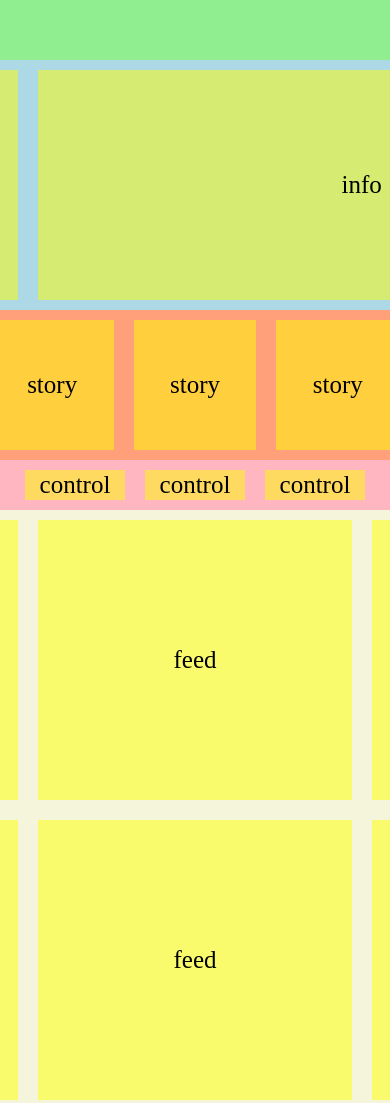
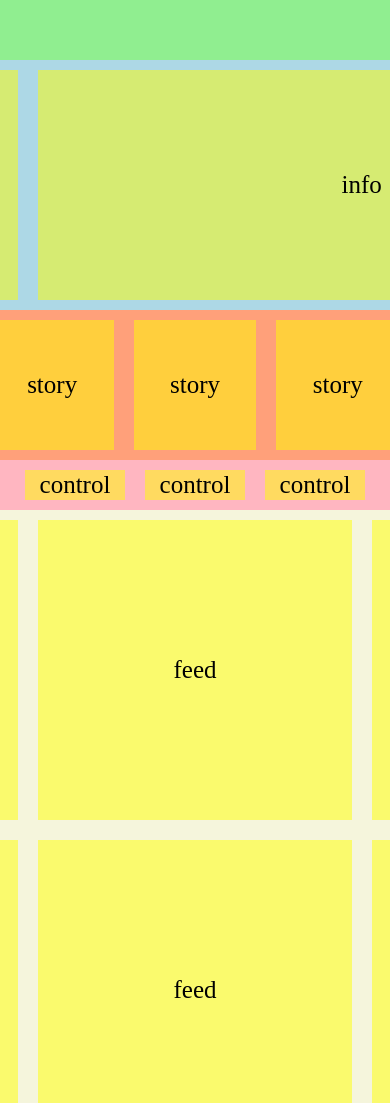
Before and after one commit to choibumsu/CSS_master, a website: page clone_example/index.html in a window 390 px wide. Shown: the top 1103 px of the page. Drawn offline with Linux system fonts and the light colour scheme.

Commit message:
[CHANGE] feed 반응형 적용

```diff
--- a/clone_example/styles.css
+++ b/clone_example/styles.css
@@ -1,4 +1,5 @@
 :root {
+    --mainMargin: calc((100vw - 1000px)/2);
     --navColor: lightgreen;
     --navHeight: 60px;
     --profileColor: lightblue;
@@ -23,7 +24,7 @@ nav {
 }
 
 main {
-    margin: 0 calc((100vw - 1000px)/2);
+    margin: 0 var(--mainMargin);
 }
 
 .flexbox {
@@ -62,7 +63,10 @@ main {
     display: grid;
     background-color: var(--feedContainerColor);
     grid-template-columns: repeat(3, 1fr);
-    grid-auto-rows: 300px;
+}
+
+.feed {
+    height: 300px;
 }
 
 
@@ -77,4 +81,8 @@ main {
         grid-template-columns: unset;
         grid-template-rows: 1fr 2fr;
     }
+
+    .feed {
+        height: 32vw;
+    }
 }
```
